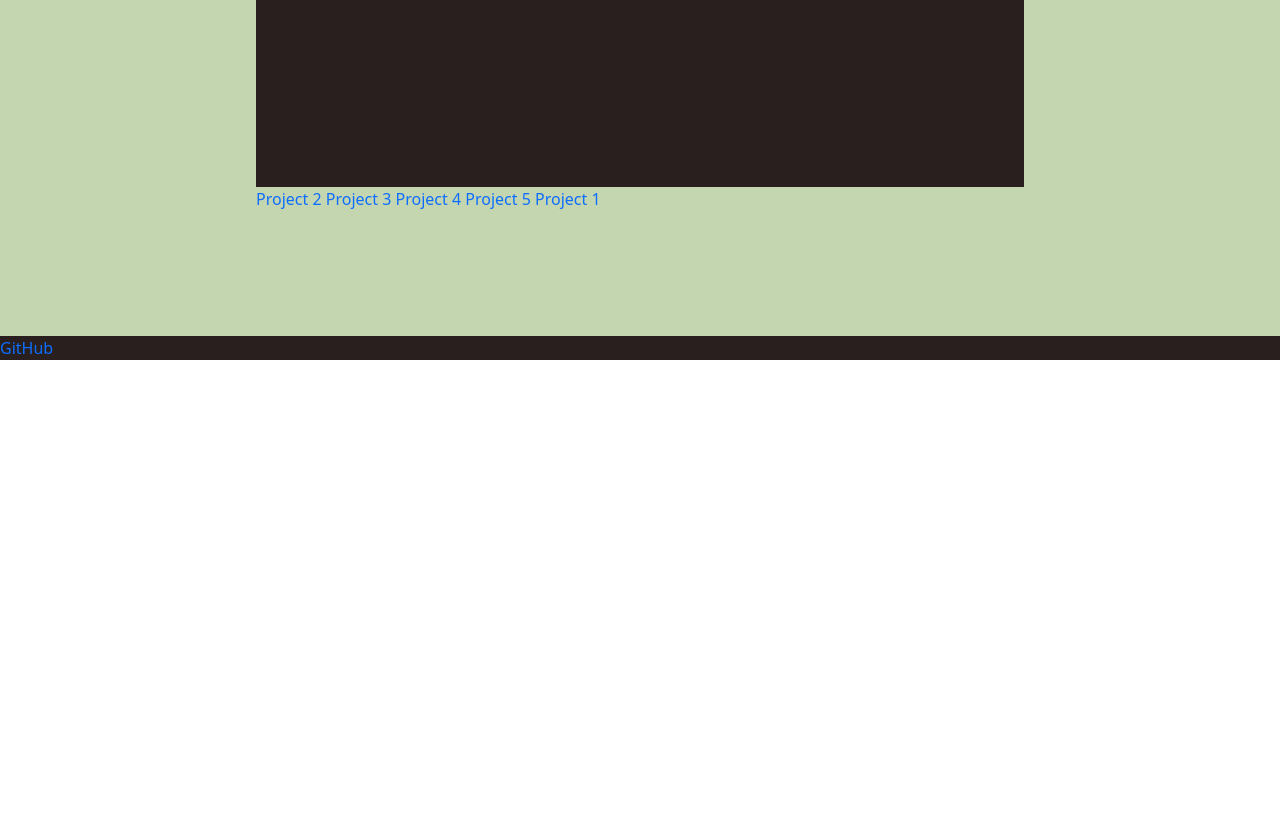
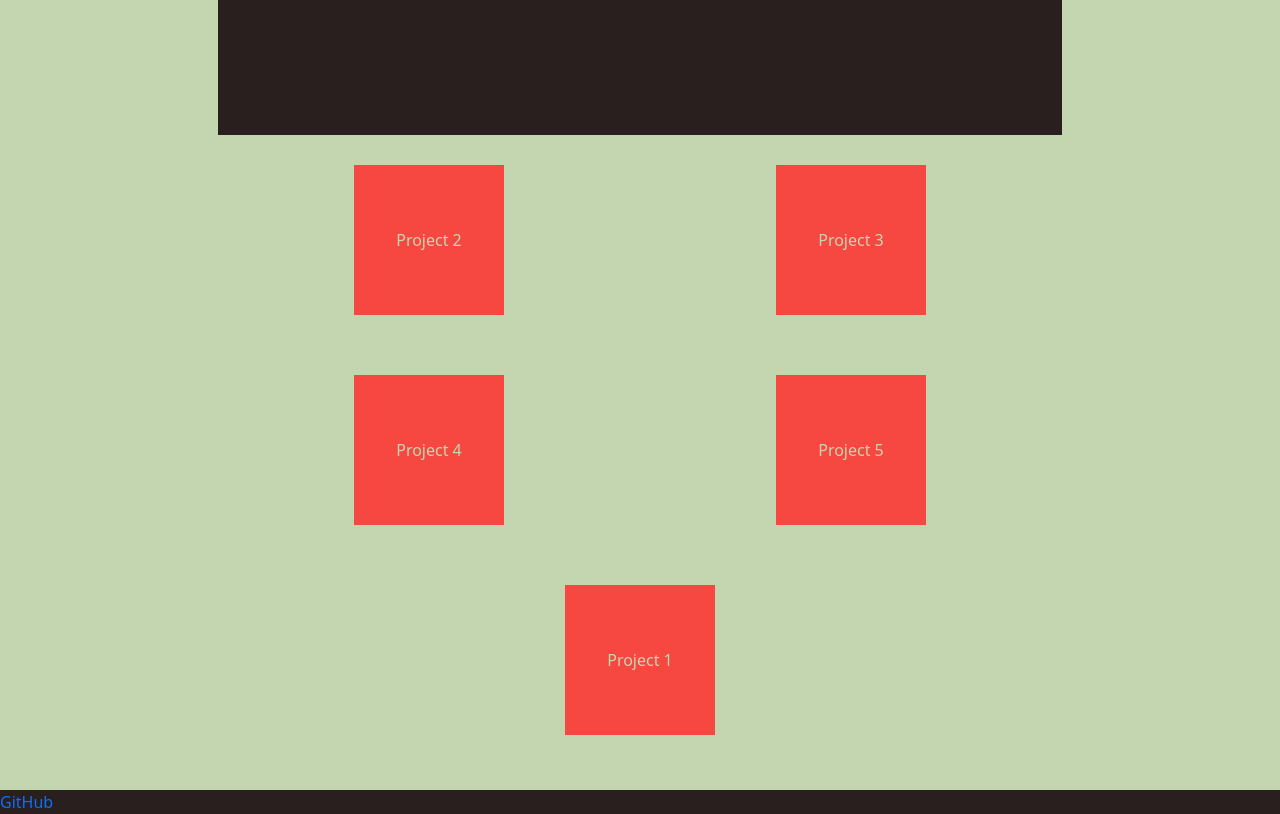
Before and after one commit to tlq68/Portfolio, a plain HTML site: page index.html in a window 1280 px wide. Shown: the part 1320-2134 px from the top of the page. Before the commit the page ends 1680 px from the top, so only its background shows below. Drawn offline with nearby package versions, Linux system fonts and the light colour scheme.

Commit message:
Aligns and provides dimensions for project tiles

```diff
--- a/index.html
+++ b/index.html
@@ -42,20 +42,54 @@
     <div>
       <h2>Here are some of my projects</h2>
     </div>
-        <div class="projects-grid">
-            <a id='spotlight' href="" target="_blank" class="project project-tile">
+    <a id='spotlight' href="" target="_blank" class="project project-tile ">
       <div class="spotlight-container">
         <div>Spotlight</div>
       </div>
     </a>
-          <a href="" target="_blank" class="project project-tile">Project 2</a>
-          <a href="" target="_blank" class="project project-tile">Project 3</a>
-          <a href="" target="_blank" class="project project-tile">Project 4</a>
-          <a href="" target="_blank" class="project project-tile">Project 5</a>
-          <a href="" target="_blank" class="project project-tile">Project 1</a>
+
+    <div class="container">
+      <div class="row align-items-start">
+        <div class="projects-grid">
+          <a href="" target="_blank" class="project project-tile">
+            <div class="project-tile-container">
+              <div>Project 2</div>
+            </div>
+          </a>
+          <a href="" target="_blank" class="project project-tile">
+            <div class="project-tile-container">
+              <div>Project 3</div>
+            </div>
+          </a>
+        </div>
       </div>
 
+      <div class="row align-items-start">
+        <div class="projects-grid">
+          <a href="" target="_blank" class="project project-tile ">
+            <div class="project-tile-container">
+              <div>Project 4</div>
+            </div>
+          </a>
 
+          <a href="" target="_blank" class="project project-tile">
+            <div class="project-tile-container">
+              <div>Project 5</div>
+            </div>
+          </a>
+        </div>
+      </div>
+
+      <div class="row align-items-start">
+        <div class="projects-grid">
+          <a href="" target="_blank" class="project project-tile">
+            <div class="project-tile-container">
+              <div>Project 1</div>
+            </div>
+          </a>
+        </div>
+      </div>
+    </div>
   </section>
 </main>
 
--- a/src/styles.css
+++ b/src/styles.css
@@ -76,8 +76,27 @@ a {
 .spotlight-container > div {
   font-size: 5rem;
   background-color: var(--black-color);
-  width: 60vw;
-  height: 60vh;
+  width: 66vw;
+  height: 66vh;
+}
+
+.projects-grid {
+  display: flex;
+  justify-content: space-evenly;
+  align-items: center;
+}
+
+.project-tile-container > div {
+  background-color: var(--light-red-color);
+  color: var(--gray-color);
+  width: 150px;
+  height: 150px;
+
+  margin: 30px 0;
+
+  display: flex;
+  justify-content: center;
+  align-items: center;
 }
 
 footer {
```
Also changed, not shown: 1 other file. Lines whose indentation alone changed are shown as unchanged.
